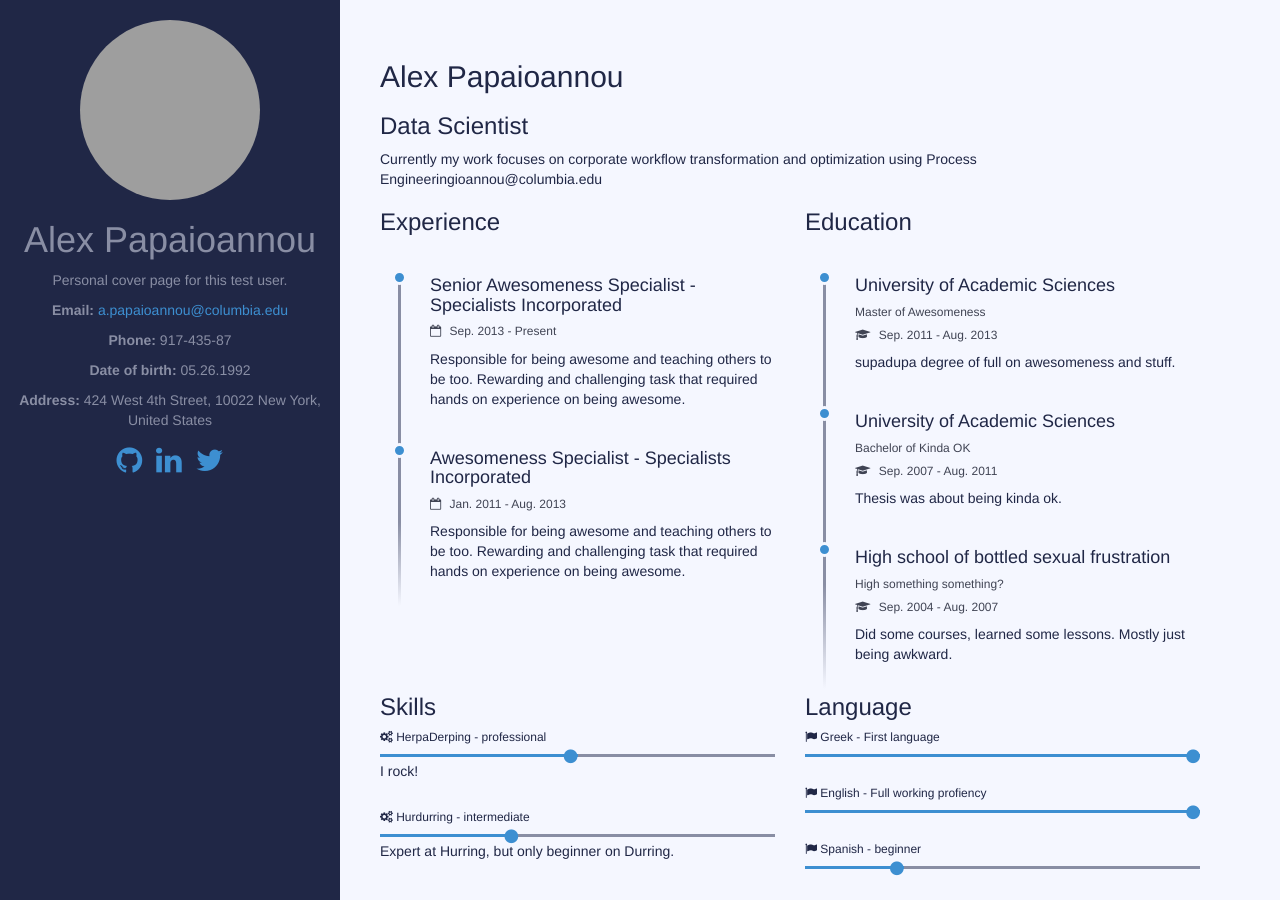
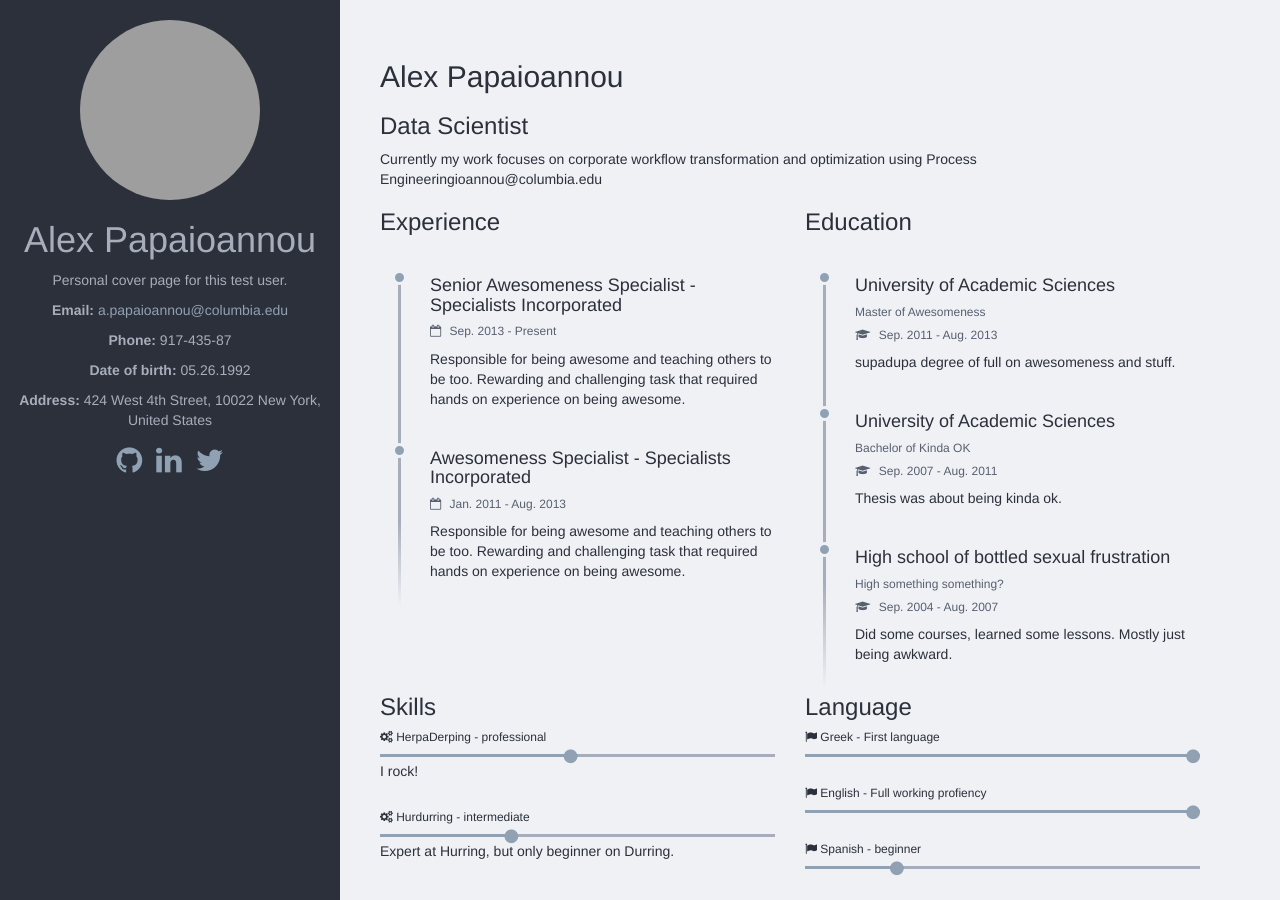
Before and after one commit to alex-papaioannou/home, a Jekyll site: the page built from index.html, in a window 1280 px wide and 900 px high. Built offline with Jekyll 4.4.1, drawn with Linux system fonts in a browser that asks for light colours; nearby versions of some CDN libraries; grey boxes are pictures that could not be loaded.

Commit message:
Update _config.yml

```diff
--- a/_config.yml
+++ b/_config.yml
@@ -25,7 +25,7 @@ abstract: > # Here you should write a brief summary about yourself.
   Currently my work focuses on corporate workflow transformation and optimization using Process Engineeringioannou@columbia.edu
 description: > # Description for site meta, used by search engines.
   Personal cover page for this test user.
-theme: theme-sulphur-blue # Color theme for the site.
+theme: theme-ocean-blue # Color theme for the site.
 
 # Localization
 projects: Personal projects
```
